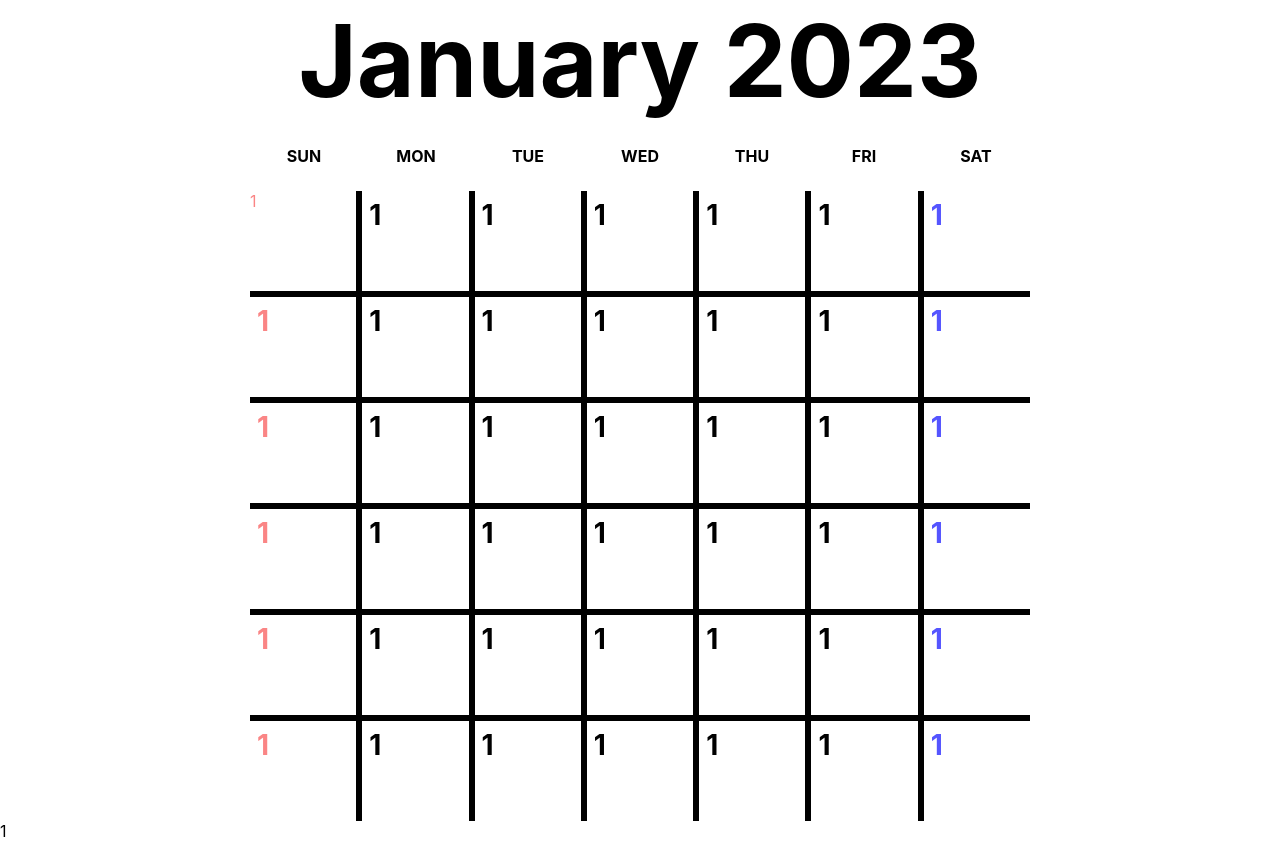
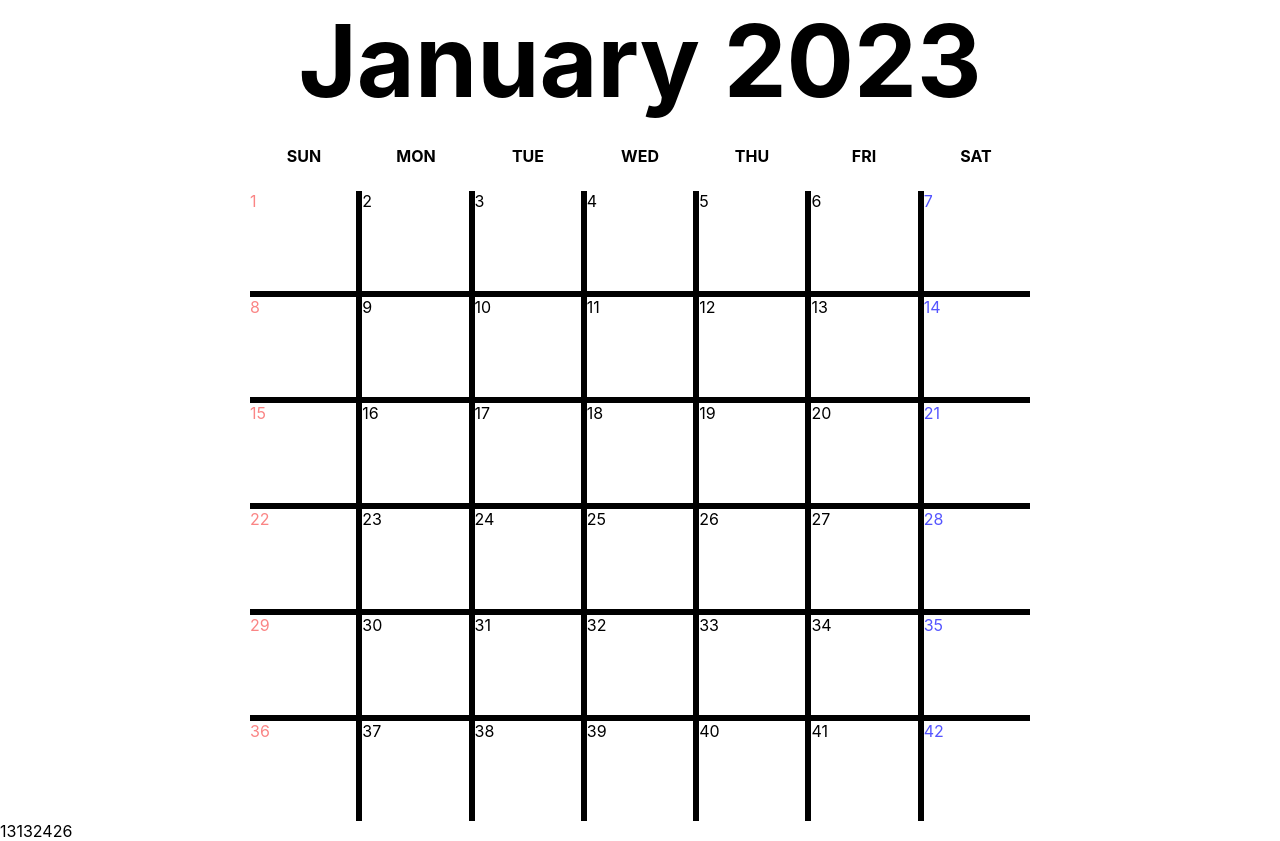
Before and after one commit to UlsanBigDev/ChunMa, a React (Create React App) app: page / in a window 1280 px wide. Built offline with nearby package versions, Linux system fonts and the light colour scheme.

Commit message:
Modal Add

```diff
--- a/src/App.tsx
+++ b/src/App.tsx
@@ -10,7 +10,7 @@ function App() {
   return (
     <div className='content'>
       <Home/>
-      <Modal component={<DayInfo/>} width={300} height={400} day={1}/>
+      <Modal component={<DayInfo/>} width={300} height={400} day={13132426}/>
     </div>
   );
 }
--- a/src/page/Home.tsx
+++ b/src/page/Home.tsx
@@ -3,78 +3,50 @@ import Modal from '../page/Modal';
 import DayInfo from '../component/DayInfo';
 
 function Home() {
+  const weekArr = ["SUN", "MON", "TUE", "WED", "THU", "FRI", "SAT"]
   return (
     <div className='home'>
         <div className='month'>
             <p>January 2023</p>
         </div>
       <div className='week'>
-        <div><p>SUN</p></div>
-        <div><p>MON</p></div>
-        <div><p>TUE</p></div>
-        <div><p>WED</p></div>
-        <div><p>THU</p></div>
-        <div><p>FRI</p></div>
-        <div><p>SAT</p></div>
+        {weekArr.map((arr, index)=>{
+          return <div><p>{arr}</p></div>
+        })}
       </div>
       <div className='calendar'>
         <div className='calendar-week'>
-            <div className='day'><Modal component={<DayInfo/>} width={300} height={400} day={1}/></div>
-            <div className='day'><p>1</p></div>
-            <div className='day'><p>1</p></div>
-            <div className='day'><p>1</p></div>
-            <div className='day'><p>1</p></div>
-            <div className='day'><p>1</p></div>
-            <div className='day'><p>1</p></div>
+          {weekArr.map((arr, index)=>{
+            return (<div className='day'><Modal component={<DayInfo/>} width={300} height={400} day={index+1}/></div>)
+          })}
         </div>
         <div className='calendar-week'>
-            <div className='day'><p>1</p></div>
-            <div className='day'><p>1</p></div>
-            <div className='day'><p>1</p></div>
-            <div className='day'><p>1</p></div>
-            <div className='day'><p>1</p></div>
-            <div className='day'><p>1</p></div>
-            <div className='day'><p>1</p></div>
+          {weekArr.map((arr, index)=>{
+            return (<div className='day'><Modal component={<DayInfo/>} width={300} height={400} day={index+8}/></div>)
+          })}
         </div>
         <div className='calendar-week'>
-            <div className='day'><p>1</p></div>
-            <div className='day'><p>1</p></div>
-            <div className='day'><p>1</p></div>
-            <div className='day'><p>1</p></div>
-            <div className='day'><p>1</p></div>
-            <div className='day'><p>1</p></div>
-            <div className='day'><p>1</p></div>
+          {weekArr.map((arr, index)=>{
+            return (<div className='day'><Modal component={<DayInfo/>} width={300} height={400} day={index+15}/></div>)
+          })}
         </div>
         <div className='calendar-week'>
-            <div className='day'><p>1</p></div>
-            <div className='day'><p>1</p></div>
-            <div className='day'><p>1</p></div>
-            <div className='day'><p>1</p></div>
-            <div className='day'><p>1</p></div>
-            <div className='day'><p>1</p></div>
-            <div className='day'><p>1</p></div>
+          {weekArr.map((arr, index)=>{
+            return (<div className='day'><Modal component={<DayInfo/>} width={300} height={400} day={index+22}/></div>)
+          })}
         </div>
         <div className='calendar-week'>
-            <div className='day'><p>1</p></div>
-            <div className='day'><p>1</p></div>
-            <div className='day'><p>1</p></div>
-            <div className='day'><p>1</p></div>
-            <div className='day'><p>1</p></div>
-            <div className='day'><p>1</p></div>
-            <div className='day'><p>1</p></div>
+          {weekArr.map((arr, index)=>{
+            return (<div className='day'><Modal component={<DayInfo/>} width={300} height={400} day={index+29}/></div>)
+          })}
         </div>
         <div className='calendar-week'>
-            <div className='day'><p>1</p></div>
-            <div className='day'><p>1</p></div>
-            <div className='day'><p>1</p></div>
-            <div className='day'><p>1</p></div>
-            <div className='day'><p>1</p></div>
-            <div className='day'><p>1</p></div>
-            <div className='day'><p>1</p></div>
+          {weekArr.map((arr, index)=>{
+            return (<div className='day'><Modal component={<DayInfo/>} width={300} height={400} day={index+36}/></div>)
+          })}
         </div>
       </div>
     </div>
   );
 }
-
 export default Home;
--- a/src/page/Modal.tsx
+++ b/src/page/Modal.tsx
@@ -15,7 +15,7 @@ function Modal(props : IModal) {
 
     return (
         <div>
-            <div onClick={toggleModal}>{props.day}</div>
+            <p onClick={toggleModal}>{props.day}</p>
 
             {isModal && (
                 <div className='Modal-container'>
```
